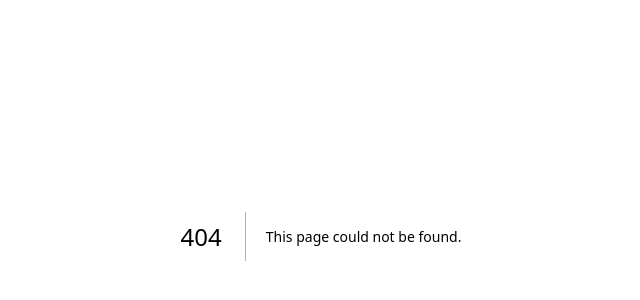
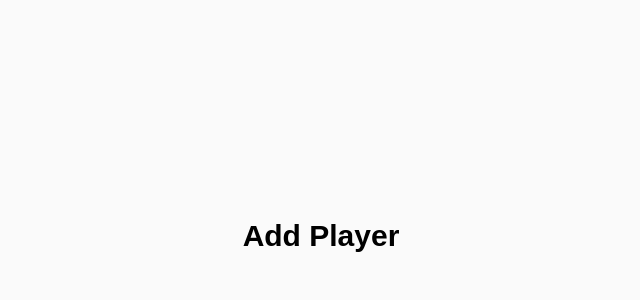
Before and after one commit to jenishpatel-jp/battle-buddies, a Next.js app: page /addplayer in a window 1280 px wide. Before the commit this address had no page. Shown: the part 164-464 px from the top of the page, without its empty margins (319-959 px from the left). Built offline with nearby package versions, Linux system fonts and the light colour scheme.

Commit message:
Added an AddPage page to add players

```diff
--- /dev/null
+++ b/components/addPlayer/addPlayer.tsx
@@ -0,0 +1,7 @@
+export default function AddPlayer() {
+    return (
+        <div className="flex flex-1 bg-zinc-50 items-center justify-center">
+            <h1 className="text-black text-3xl">Add Player</h1>
+        </div>
+    );
+}
--- a/components/battle-history/BattleHistory.tsx
+++ b/components/battleHistory/BattleHistory.tsx
@@ -12,6 +12,6 @@ const BattleHistory = () => {
         </div>
     </div>
   )
-}
+};
 
 export default BattleHistory
--- /dev/null
+++ b/src/app/addplayer/page.tsx
@@ -0,0 +1,7 @@
+export default function AddPlayer() {
+    return(
+        <div className="flex flex-1 min-h-screen bg-zinc-50 items-center justify-center">
+            <h1 className="text-black text-3xl font-bold p-3 m-5">Add Player</h1>
+        </div>
+    )
+};
--- a/src/app/page.tsx
+++ b/src/app/page.tsx
@@ -1,4 +1,4 @@
-import BattleHistory from "../../components/battle-history/BattleHistory";
+import BattleHistory from "../../components/battleHistory/BattleHistory";
 
 export default function Home() {
   return (
```
